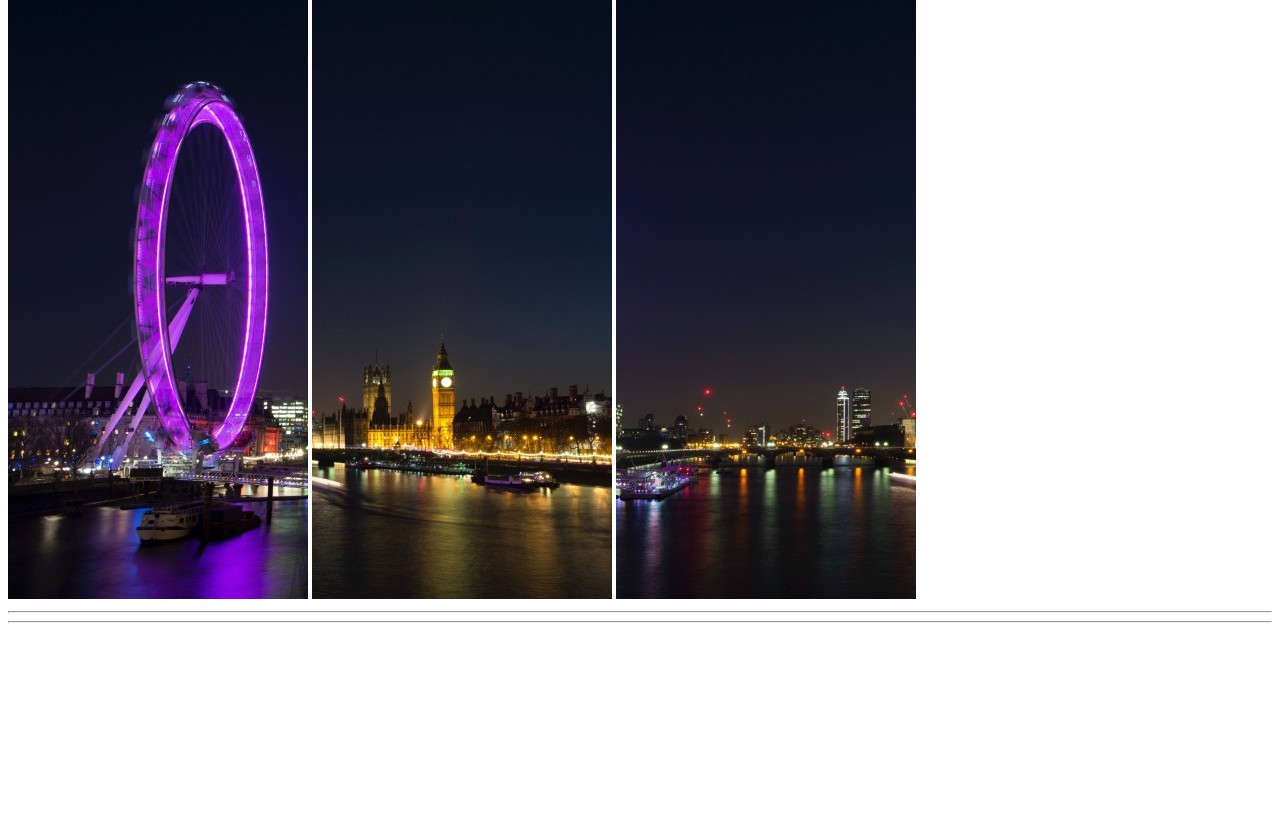
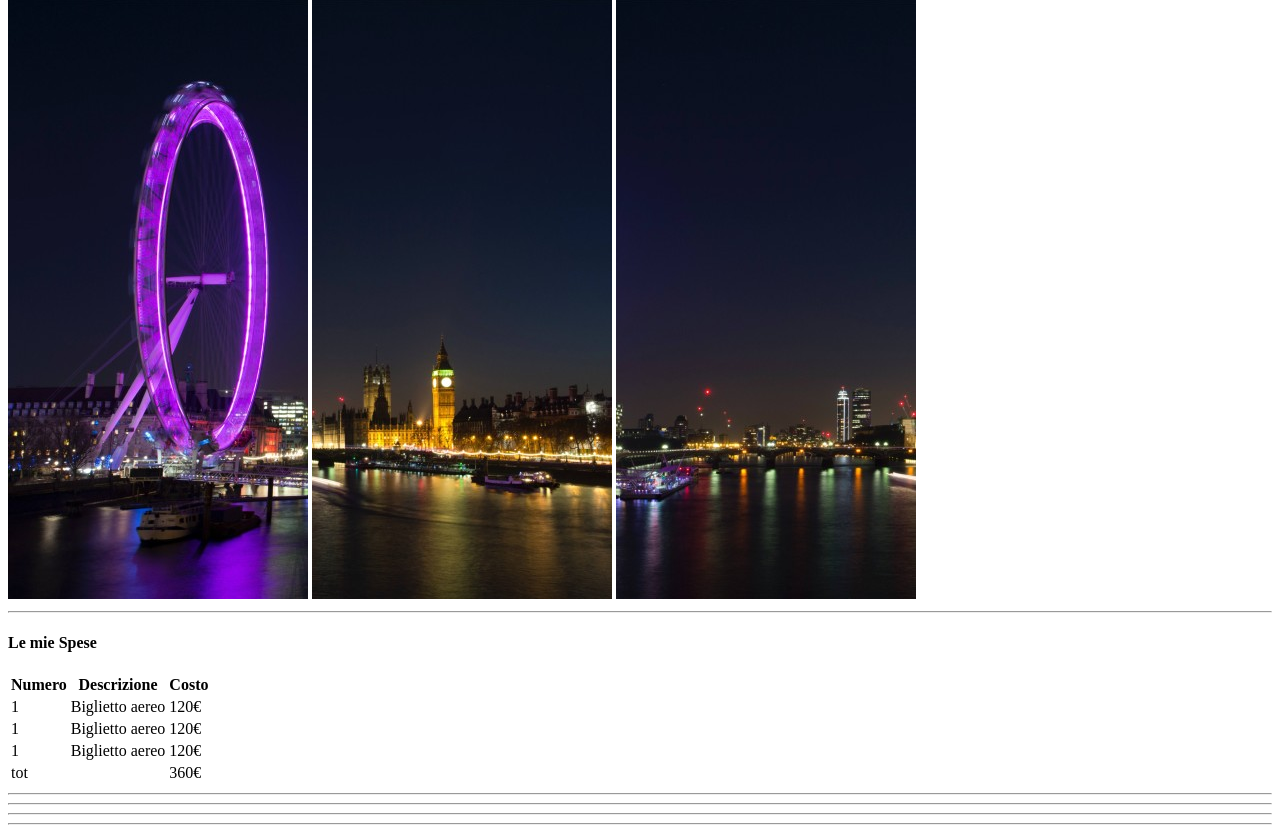
Before and after one commit to Cristian-Lazzari/html-london-trip, a plain HTML site: page index.html in a window 1280 px wide. Shown: the part 68-901 px from the top of the page. Before the commit the page ends 800 px from the top, so only its background shows below. Drawn offline with Linux system fonts and the light colour scheme.

Commit message:
realy-section1

```diff
--- a/index.html
+++ b/index.html
@@ -17,9 +17,47 @@
     </header>
     <hr>
     <main>
-        <section></section>
-        <section></section>
-        <section></section>
+        <section>
+            <h4>Le mie Spese</h4>
+            <table>
+                <thead>
+                    <th>Numero</th>
+                    <th>Descrizione</th>
+                    <th>Costo</th>
+                </thead>
+                <tbody>
+                    <td>1</td>
+                    <td>Biglietto aereo</td>
+                    <td>120€</td>
+                </tbody>
+                <tbody>
+                    <td>1</td>
+                    <td>Biglietto aereo</td>
+                    <td>120€</td>
+                </tbody>
+                <tbody>
+                    <td>1</td>
+                    <td>Biglietto aereo</td>
+                    <td>120€</td>
+                </tbody>
+                <tfoot>
+                    <td colspan="2">tot</td>
+                    <td>360€</td>
+
+                </tfoot>
+            </table>
+
+        </section>
+        <hr>
+
+        <section>
+
+        </section>
+        <hr>
+
+
+    </main>
+    <hr>
 
     </main>
     <hr>
```
